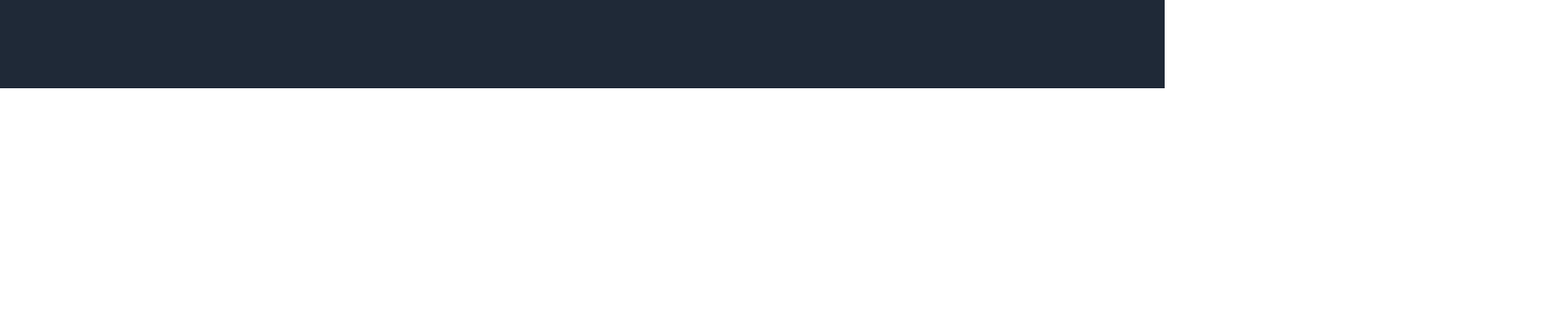
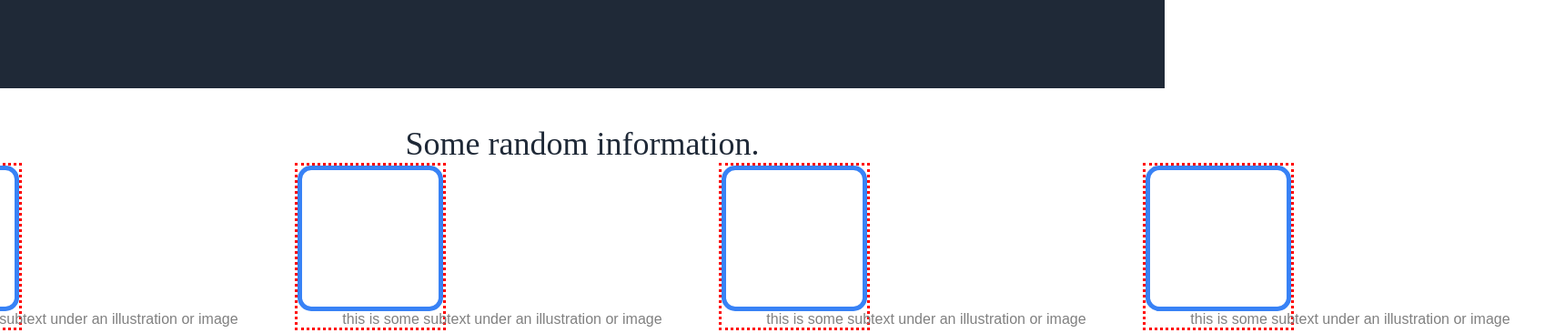
Before and after one commit to ZionMGitHub/Landing-Page, a plain HTML site: page index.html in a window 1280 px wide. Shown: the part 434-800 px from the top of the page at 91% size, 1709 px wide, since content can reach past the window. Drawn offline with Linux system fonts and the light colour scheme.

Commit message:
Create second section content and layout WIP

```diff
--- a/index.html
+++ b/index.html
@@ -7,12 +7,12 @@
     </head>
 
     <body>
-        <div class="container">
+        <div class="first-container">
             <nav>
                 <div class="logo">
                     <h1>Header Logo</h1>
                 </div>
-                <!--May need to put a div here for the links. Something like class="right-links"-->
+
                 <ul>
                     <li><a href=#>header link one</a></li>
                     <li><a href=#>header link two</a></li>
@@ -31,11 +31,29 @@
                     <button class="sign-up-button-top">Sign up</button>
 
                 </div>
-                <div class="img"><img src="#"></div>
+                <div class="img" alt="placeholder"><img src="#"></div>
             </div>
-            <!--finish img-->
-            <!--<img src="#">!-->
+        </div>
 
+        <div class="title">Some random information.</div>
+        <div class="second-container">
+
+            <div class="box">
+                <div class="img"></div>
+                <div class="text">this is some subtext under an illustration or image</div>
+            </div>
+            <div class="box">
+                <div class="img"></div>
+                <div class="text">this is some subtext under an illustration or image</div>
+            </div>
+            <div class="box">
+                <div class="img"></div>
+                <div class="text">this is some subtext under an illustration or image</div>
+            </div>
+            <div class="box">
+                <div class="img"></div>
+                <div class="text">this is some subtext under an illustration or image</div>
+            </div>
         </div>
     </body>
 </html>
--- a/styles.css
+++ b/styles.css
@@ -5,7 +5,7 @@ flex-direction:column;
 
 }
 
-.container {
+.first-container {
     background-color: #1F2937;
     flex:1;
     font-family: Arial, Helvetica, sans-serif;
@@ -87,3 +87,42 @@ img{
     flex-shrink:1;
     background-color: grey;
 }
+
+.second-container{
+
+    font-family: Arial, Helvetica, sans-serif;
+    display: flex;
+    gap: 300px;
+    justify-content: center;
+
+
+}
+
+.title{
+    font-size:36px;
+    display: flex;
+    justify-content:center;
+    color:#1F2937;
+    margin-top: 40px;
+}
+
+.box{
+
+    border: red dotted;
+
+    max-width:160px;
+
+}
+
+.second-container .img{
+    border: #3882f6 solid 5px;
+    height:150px;
+    width: 150px;
+    border-radius: 15px;
+}
+
+.second-container .text {
+    color:grey;
+    text-align: center;
+    flex-wrap: wrap;
+}
```
